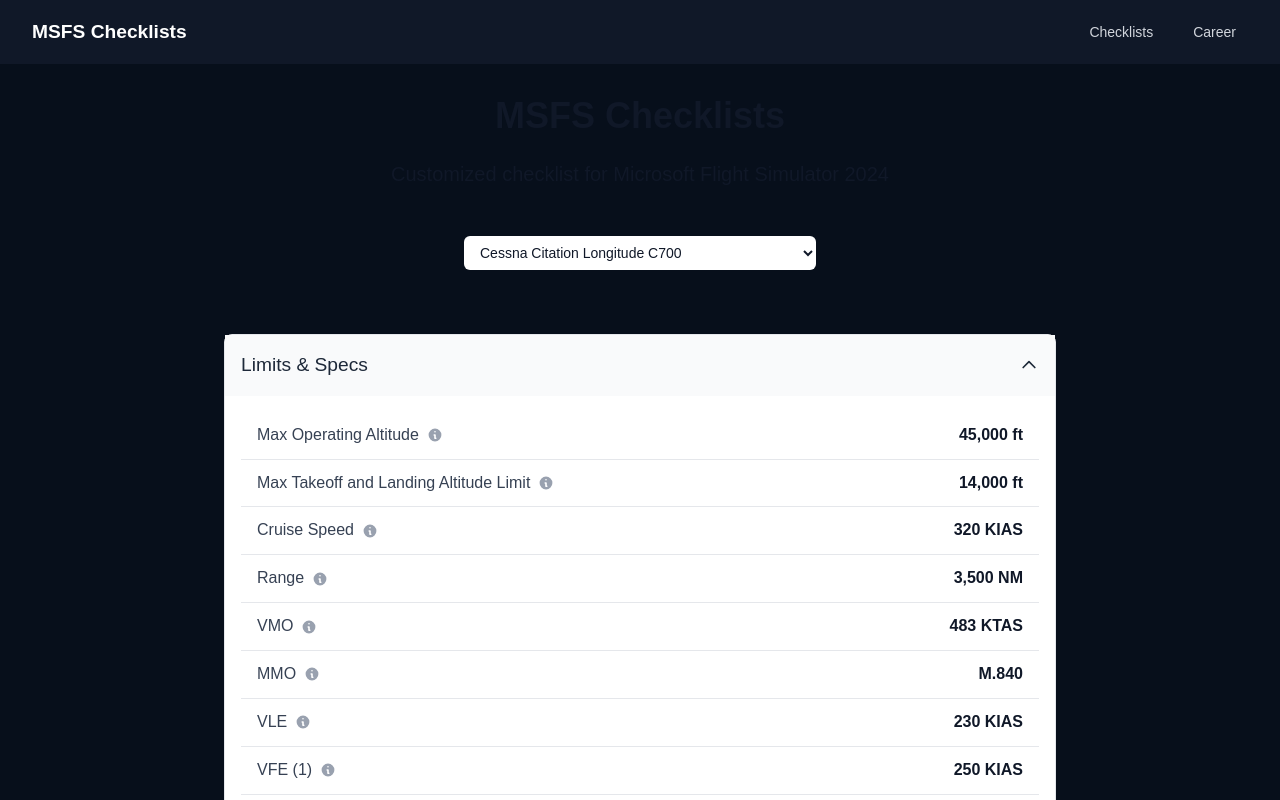
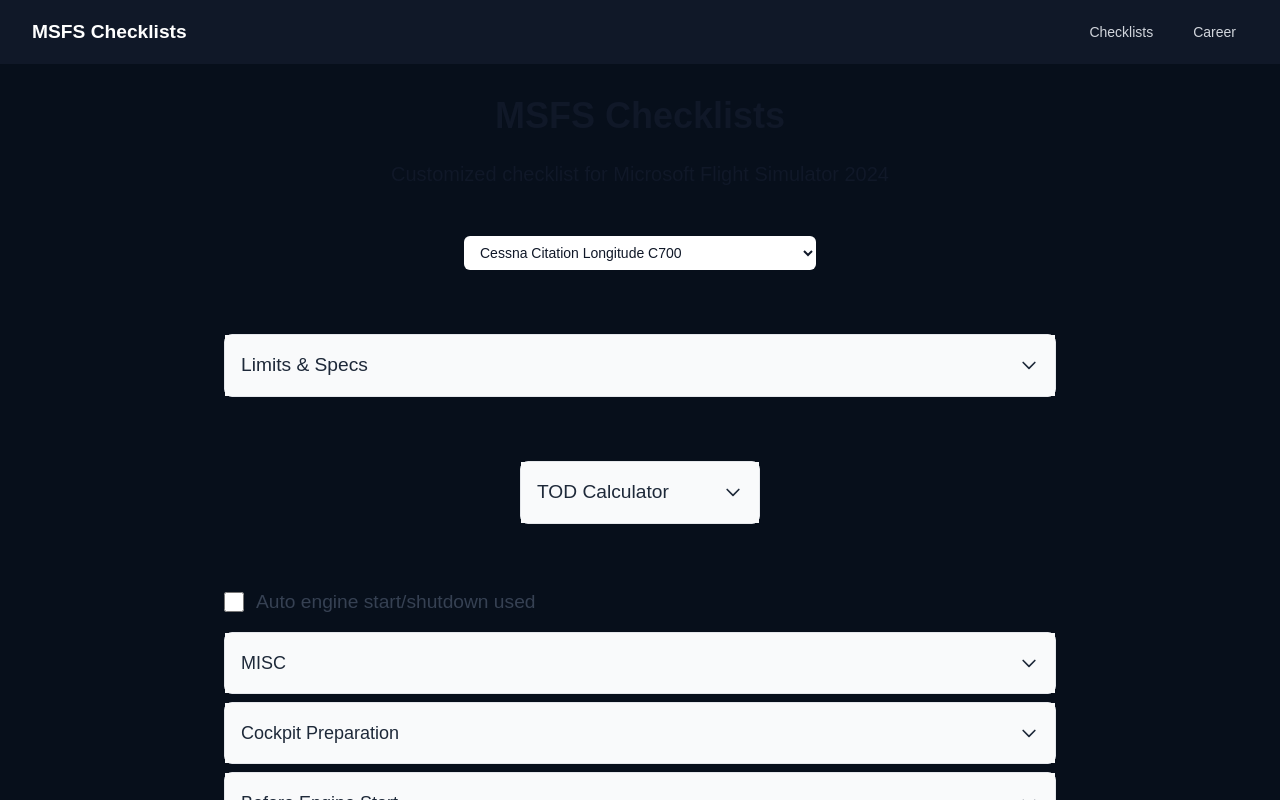
Before and after one commit to TamasKn/msfs-checklists, a Next.js app: page /checklist in a window 1280 px wide. Shown: the top 800 px of the page. Built offline with nearby package versions, Linux system fonts and the light colour scheme; a web font is replaced by a local one.

Commit message:
TOD calculator added

```diff
--- a/src/app/components/elements/checklist/aircraft-info/index.jsx
+++ b/src/app/components/elements/checklist/aircraft-info/index.jsx
@@ -5,7 +5,7 @@
 import Tooltip from '@/app/components/micro/info-hover'
 
 export default function AircraftInfo({ specs }) {
-  const [isOpen, setIsOpen] = useState(true)
+  const [isOpen, setIsOpen] = useState(false)
 
   const findExplanation = (specTitle) => {
     const acronym = Object.keys(explanations).find((key) =>
--- /dev/null
+++ b/src/app/components/elements/tod-calculator/index.jsx
@@ -0,0 +1,131 @@
+'use client'
+
+import { useState } from 'react'
+
+export default function TodCalculator() {
+  const [isOpen, setIsOpen] = useState(false)
+  const [currentAltitude, setCurrentAltitude] = useState('')
+  const [verticalSpeed, setVerticalSpeed] = useState('')
+  const [groundSpeed, setGroundSpeed] = useState('')
+  const [destinationElevation, setDestinationElevation] = useState('')
+  const [result, setResult] = useState(null)
+
+  const calculateTod = () => {
+    const altitudeToLose =
+      parseInt(currentAltitude, 10) - parseInt(destinationElevation, 10)
+    const timeInMinutes = altitudeToLose / parseInt(verticalSpeed, 10)
+    const distance = (parseInt(groundSpeed, 10) * timeInMinutes) / 60
+
+    setResult(
+      `You should start your descent ${distance.toFixed(
+        2
+      )} NM from your destination.`
+    )
+  }
+
+  const renderInputField = (
+    name,
+    label,
+    value,
+    onChange,
+    placeholder = '',
+    info = ''
+  ) => (
+    <div>
+      <label
+        htmlFor={name}
+        className="block text-sm font-semibold text-gray-200 mb-2"
+      >
+        {label}
+      </label>
+      <input
+        type="number"
+        id={name}
+        name={name}
+        value={value}
+        onChange={(e) => onChange(e.target.value)}
+        placeholder={placeholder}
+        className="block w-full bg-gray-700/50 border border-gray-600 rounded-lg shadow-sm py-2.5 px-4 text-white placeholder-gray-500 focus:outline-none focus:ring-2 focus:ring-indigo-500 focus:border-transparent transition-all duration-200"
+      />
+      {info && <p className="mt-1.5 text-xs text-gray-500">{info}</p>}
+    </div>
+  )
+
+  return (
+    <div className="w-1/4 max-w-4xl mx-auto px-4 py-4 sm:px-6 sm:py-6 lg:px-8 lg:py-8">
+      <div className="border border-gray-200 dark:border-gray-700 rounded-lg">
+        <div>
+          <button
+            onClick={() => setIsOpen(!isOpen)}
+            className="w-full flex justify-between items-center p-4 text-left font-medium text-gray-800 dark:text-gray-200 bg-gray-50 dark:bg-gray-800 hover:bg-gray-100 dark:hover:bg-gray-700 focus:outline-none"
+          >
+            <span>TOD Calculator</span>
+            <svg
+              className={`w-5 h-5 transform transition-transform ${
+                isOpen ? 'rotate-180' : ''
+              }`}
+              fill="none"
+              stroke="currentColor"
+              viewBox="0 0 24 24"
+              xmlns="http://www.w3.org/2000/svg"
+            >
+              <path
+                strokeLinecap="round"
+                strokeLinejoin="round"
+                strokeWidth="2"
+                d="M19 9l-7 7-7-7"
+              ></path>
+            </svg>
+          </button>
+          {isOpen && (
+            <div className="p-4 bg-white dark:bg-gray-900">
+              <div className="grid grid-cols-1 gap-6">
+                {renderInputField(
+                  'currentAltitude',
+                  'Current Altitude (ft)',
+                  currentAltitude,
+                  setCurrentAltitude,
+                  'e.g., 35000'
+                )}
+                {renderInputField(
+                  'verticalSpeed',
+                  'Intended Vertical Speed (ft/min)',
+                  verticalSpeed,
+                  setVerticalSpeed,
+                  'e.g., 1800'
+                )}
+                {renderInputField(
+                  'groundSpeed',
+                  'Groundspeed for Descent (knots)',
+                  groundSpeed,
+                  setGroundSpeed,
+                  'e.g., 450'
+                )}
+                {renderInputField(
+                  'destinationElevation',
+                  'Destination Airport Elevation (ft)',
+                  destinationElevation,
+                  setDestinationElevation,
+                  'e.g., 500'
+                )}
+              </div>
+              <div className="mt-6">
+                <button
+                  onClick={calculateTod}
+                  className="w-full py-2.5 px-6 bg-gradient-to-r from-indigo-600 to-purple-600 hover:from-indigo-700 hover:to-purple-700 text-white font-semibold rounded-lg shadow-md hover:shadow-lg transition-all duration-200 focus:outline-none focus:ring-2 focus:ring-indigo-500 focus:ring-offset-2 focus:ring-offset-gray-900"
+                >
+                  Calculate
+                </button>
+              </div>
+              {result && (
+                <div className="mt-6 p-4 bg-gray-800 rounded-lg">
+                  <p className="text-white">{result}</p>
+                </div>
+              )}
+            </div>
+          )}
+        </div>
+      </div>
+    </div>
+  )
+}
--- a/src/app/components/main/checklist/index.jsx
+++ b/src/app/components/main/checklist/index.jsx
@@ -5,6 +5,7 @@
 import AircraftInfo from '@/app/components/elements/checklist/aircraft-info'
 import AircraftSelector from '@/app/components/elements/checklist/aircraft-selector'
 import { Aircrafts } from '@/data/aircrafts/aircrafts'
+import TodCalculator from '@/app/components/elements/tod-calculator'
 
 export default function ChecklistComponent() {
   const [selectedAircraft, setSelectedAircraft] = useState(Aircrafts[0])
@@ -33,6 +34,7 @@
       {selectedAircraft && (
         <>
           <AircraftInfo specs={selectedAircraft.specs} />
+          <TodCalculator />
           <ChecklistItems checklist={selectedAircraft.checklist} />
         </>
       )}
```
